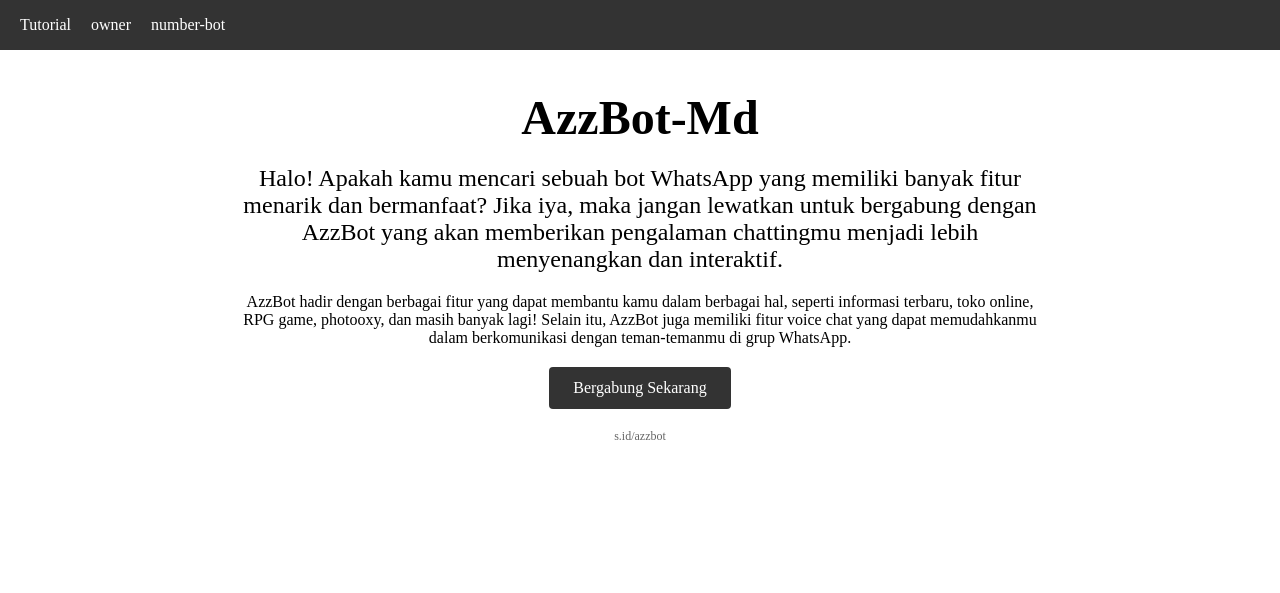
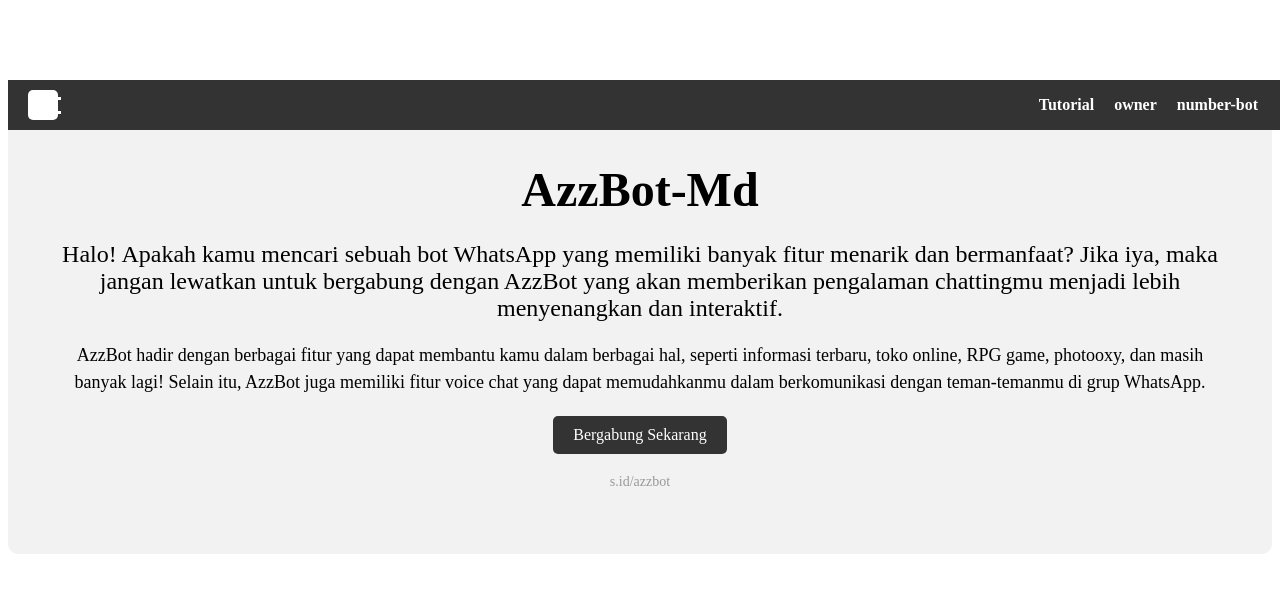
Before and after one commit to Rikikangsc2/AzzBot.md, a PHP site: page / in a window 1280 px wide. Shown: the top 593 px of the page. Run offline with PHP 8.4, Linux system fonts and the light colour scheme.

Commit message:
Update style.css

```diff
--- a/style.css
+++ b/style.css
@@ -1,78 +1,90 @@
-/* Resetting default margin and padding values */
-* {
-  margin: 0;
-  padding: 0;
-}
-
-/* Styling for navigation bar */
+/* CSS untuk Navbar */
 .navbar {
   background-color: #333;
-  height: 50px;
+  position: fixed;
+  width: 100%;
+  z-index: 1;
 }
 
 .navbar-menu {
   display: flex;
   justify-content: space-between;
+  padding: 10px 20px;
   align-items: center;
-  height: 100%;
-  padding: 0 20px;
 }
 
 .navbar-toggle {
-  display: none;
+  background-color: #fff;
   border: none;
-  background-color: transparent;
   cursor: pointer;
+  height: 30px;
+  width: 30px;
+  display: flex;
+  justify-content: center;
+  align-items: center;
+  border-radius: 5px;
+}
+
+.navbar-toggle:hover {
+  background-color: #ddd;
 }
 
 .navbar-toggle-icon {
-  display: block;
-  width: 25px;
   height: 3px;
+  width: 20px;
   background-color: #fff;
-  border-radius: 3px;
   position: relative;
+  transition: all 0.2s ease-in-out;
 }
 
 .navbar-toggle-icon:before,
 .navbar-toggle-icon:after {
-  content: '';
+  content: "";
+  height: 100%;
+  width: 100%;
+  background-color: #fff;
   position: absolute;
-  width: 25px;
-  height: 3px;
-  background-color: #fff;
-  border-radius: 3px;
+  transition: all 0.2s ease-in-out;
 }
 
 .navbar-toggle-icon:before {
-  transform: translateY(-8px);
+  transform: translateY(-7px);
 }
 
 .navbar-toggle-icon:after {
-  transform: translateY(8px);
+  transform: translateY(7px);
 }
 
 .navbar-list {
+  list-style: none;
+  margin: 0;
+  padding: 0;
   display: flex;
-  list-style: none;
 }
 
 .navbar-list li {
-  margin-right: 20px;
+  margin: 0 10px;
 }
 
 .navbar-list li a {
   color: #fff;
   text-decoration: none;
-  font-size: 16px;
+  font-weight: bold;
+  transition: all 0.2s ease-in-out;
 }
 
-/* Styling for container */
+.navbar-list li a:hover {
+  color: #ddd;
+}
+
+
+/* CSS untuk kontainer */
 .container {
-  max-width: 800px;
-  margin: 0 auto;
-  padding: 40px;
+  margin-top: 80px;
   text-align: center;
+  background-color: #f2f2f2;
+  padding: 50px;
+  border-radius: 10px;
 }
 
 .title {
@@ -87,7 +99,8 @@
 }
 
 .description {
-  font-size: 16px;
+  font-size: 18px;
+  line-height: 1.5;
   margin-bottom: 20px;
 }
 
@@ -95,18 +108,19 @@
   display: inline-block;
   background-color: #333;
   color: #fff;
-  padding: 12px 24px;
-  border-radius: 4px;
+  padding: 10px 20px;
+  border-radius: 5px;
   text-decoration: none;
-  transition: background-color 0.3s ease-in-out;
+  transition: all 0.2s ease-in-out;
 }
 
 .button:hover {
-  background-color: #666;
+  background-color: #fff;
+  color: #333;
 }
 
 .link {
-  font-size: 12px;
+  font-size: 14px;
+  color: #999;
   margin-top: 20px;
-  color: #666;
 }
```
